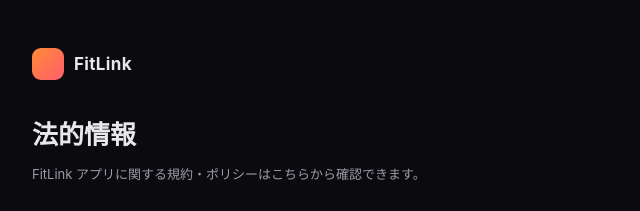
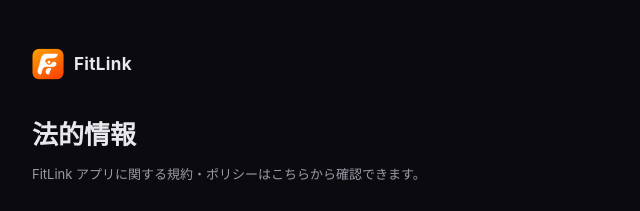
Before and after one commit to onigirizzang/fitlink-legal, a plain HTML site: page index.html in a window 1280 px wide. Shown: the top 211 px of the page, 272-912 px from the left. Drawn offline with Linux system fonts and the light colour scheme.

Commit message:
Add FitLink app icon as header logo

```diff
--- a/index.html
+++ b/index.html
@@ -9,7 +9,7 @@
 <body>
 <div class="wrap">
   <header class="top">
-    <div class="logo"></div>
+    <img class="logo" src="logo.png" alt="FitLink">
     <div class="name">FitLink</div>
   </header>
 
--- a/style.css
+++ b/style.css
@@ -34,8 +34,8 @@
 header.top .logo {
   width: 32px;
   height: 32px;
-  border-radius: 9px;
-  background: linear-gradient(135deg, var(--accent), #ff5f6d);
+  border-radius: 22%;
+  object-fit: cover;
   flex-shrink: 0;
 }
 
```
Also changed, not shown: privacy.html (+1 -1 lines), terms.html (+1 -1 lines), logo.png (added).
